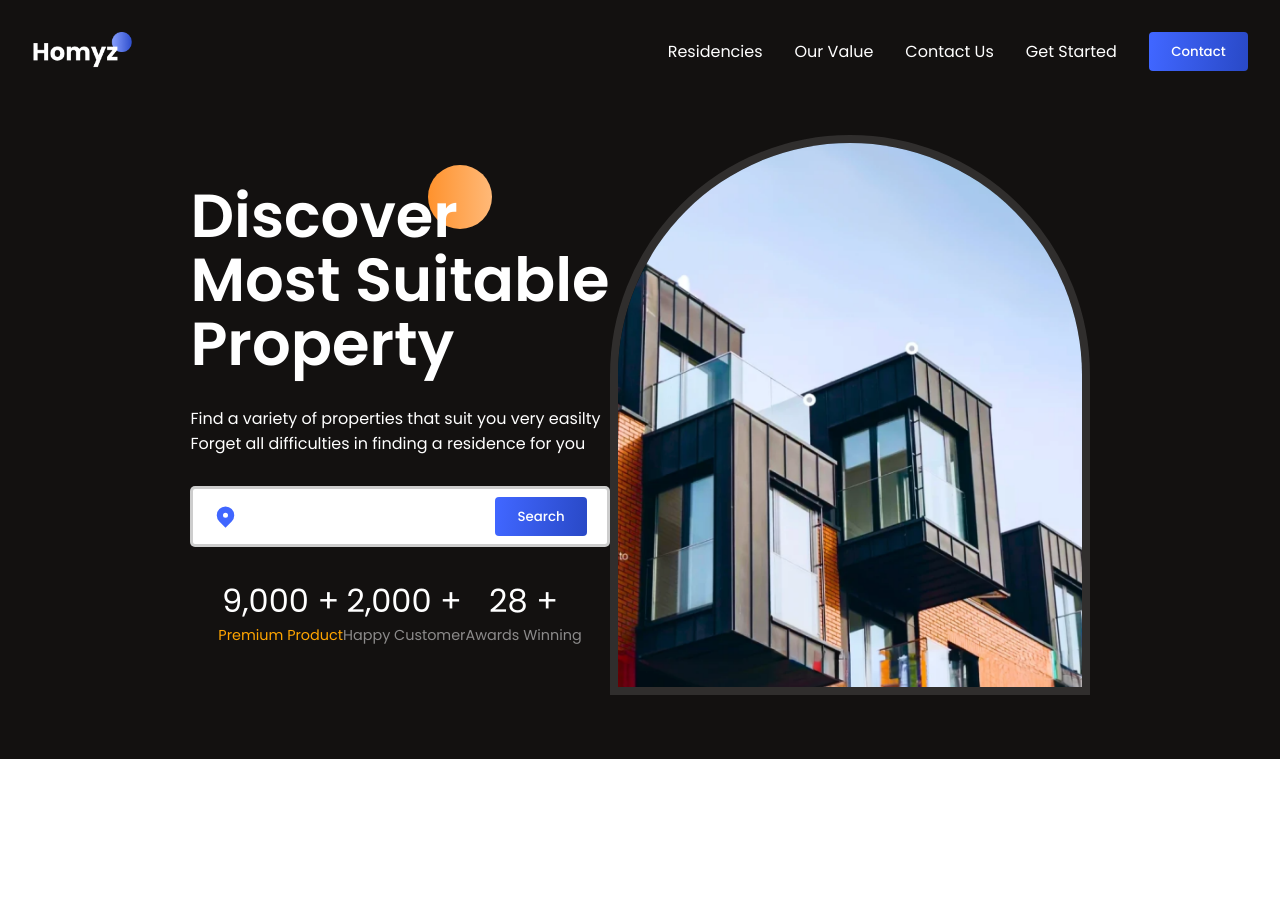
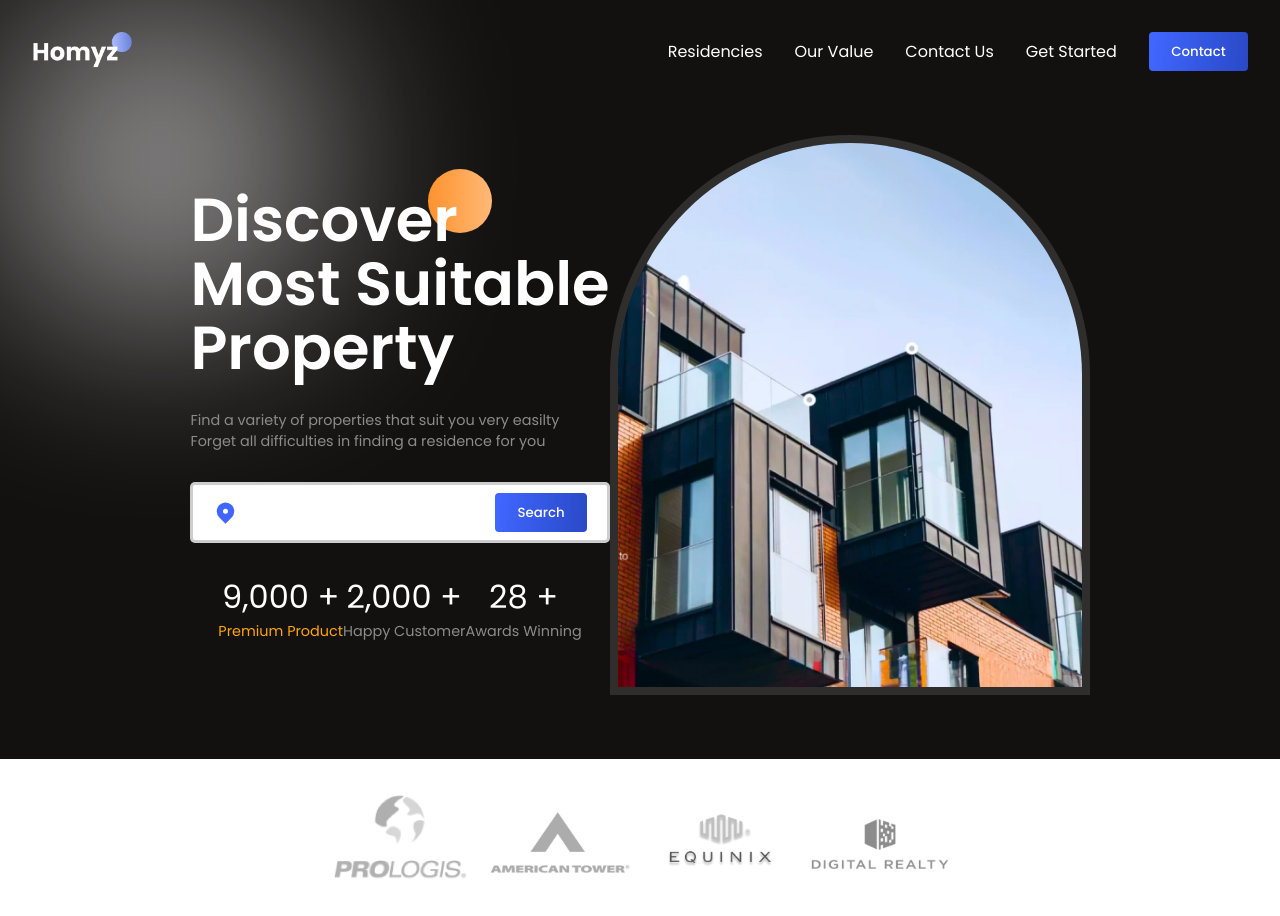
Before and after one commit to zahid-shadbox/real-estate-client, a React (Vite) app: page / in a window 1280 px wide. Shown: the top 916 px of the page. Before the commit the page ends 800 px from the top, so only its background shows below. Built offline with nearby package versions, Linux system fonts and the light colour scheme.

Commit message:
hero section done and companies added

```diff
--- /dev/null
+++ b/src/App.css
@@ -0,0 +1,17 @@
+.App{
+    position: relative;
+    overflow-x: clip;
+}
+.App>:nth-child(1)
+{
+    background: var(--black);
+    position: relative;
+}
+.white-gradient{
+    position: absolute;
+    width: 20rem;
+    height: 20rem;
+    background: rgba(255, 255, 255, 0.522);
+    filter: blur(100px);
+    border-radius: 100px;
+}
--- a/src/App.jsx
+++ b/src/App.jsx
@@ -1,12 +1,18 @@
-import Header from "./components/Header/Header"
-import Hero from "./components/Hero/Hero"
+import Header from "./components/Header/Header";
+import Hero from "./components/Hero/Hero";
+import "./App.css"
+import Companies from "./components/Companies/Companies";
 const App = () => {
   return (
     <div className="App">
-    <Header/>
-    <Hero/>
+      <div>
+        <div className="white-gradient" />
+        <Header />
+        <Hero />
+      </div>
+      <Companies/>
     </div>
-  )
-}
+  );
+};
 
-export default App
+export default App;
--- /dev/null
+++ b/src/components/Companies/Companies.css
@@ -0,0 +1,7 @@
+.c-container{
+    justify-content: space-around;
+    gap: 1rem;
+}
+.c-container>img{
+    width: 9rem;
+}
--- /dev/null
+++ b/src/components/Companies/Companies.jsx
@@ -0,0 +1,16 @@
+import "./Companies.css";
+
+const Companies = () => {
+  return (
+    <section className="c-wrapper">
+      <div className="paddings innerWidth flexCenter c-container">
+        <img src="./prologis.png" alt="prologis" />
+        <img src="./tower.png" alt="tower" />
+        <img src="./equinix.png" alt="equinix" />
+        <img src="./realty.png" alt="realty" />
+      </div>
+    </section>
+  );
+};
+
+export default Companies;
--- a/src/components/Header/Header.css
+++ b/src/components/Header/Header.css
@@ -1,5 +1,4 @@
 .h-wrapper{
-    background: var(--black);
     color: white;
 }
 
--- a/src/components/Hero/Hero.css
+++ b/src/components/Hero/Hero.css
@@ -2,7 +2,6 @@
     color: white;
     position: relative;
     padding-bottom: 2rem;
-    background-color: var(--black);
 }
 
 .hero-container{
@@ -60,6 +59,7 @@
 {
     font-size: 2rem;
 }
+
 .stat:nth-child(1) > :last-child
 {
     color: orange;
--- a/src/components/Hero/Hero.jsx
+++ b/src/components/Hero/Hero.jsx
@@ -17,8 +17,8 @@
             </h1>
           </div>
           <div className="flexColStart hero-des">
-            <span>Find a variety of properties that suit you very easilty</span>
-            <span>Forget all difficulties in finding a residence for you</span>
+            <span className="secondaryText">Find a variety of properties that suit you very easilty</span>
+            <span className="secondaryText">Forget all difficulties in finding a residence for you</span>
           </div>
           <div className="flexCenter search-bar">
             <HiLocationMarker color="var(--blue)" size={25} />
```
